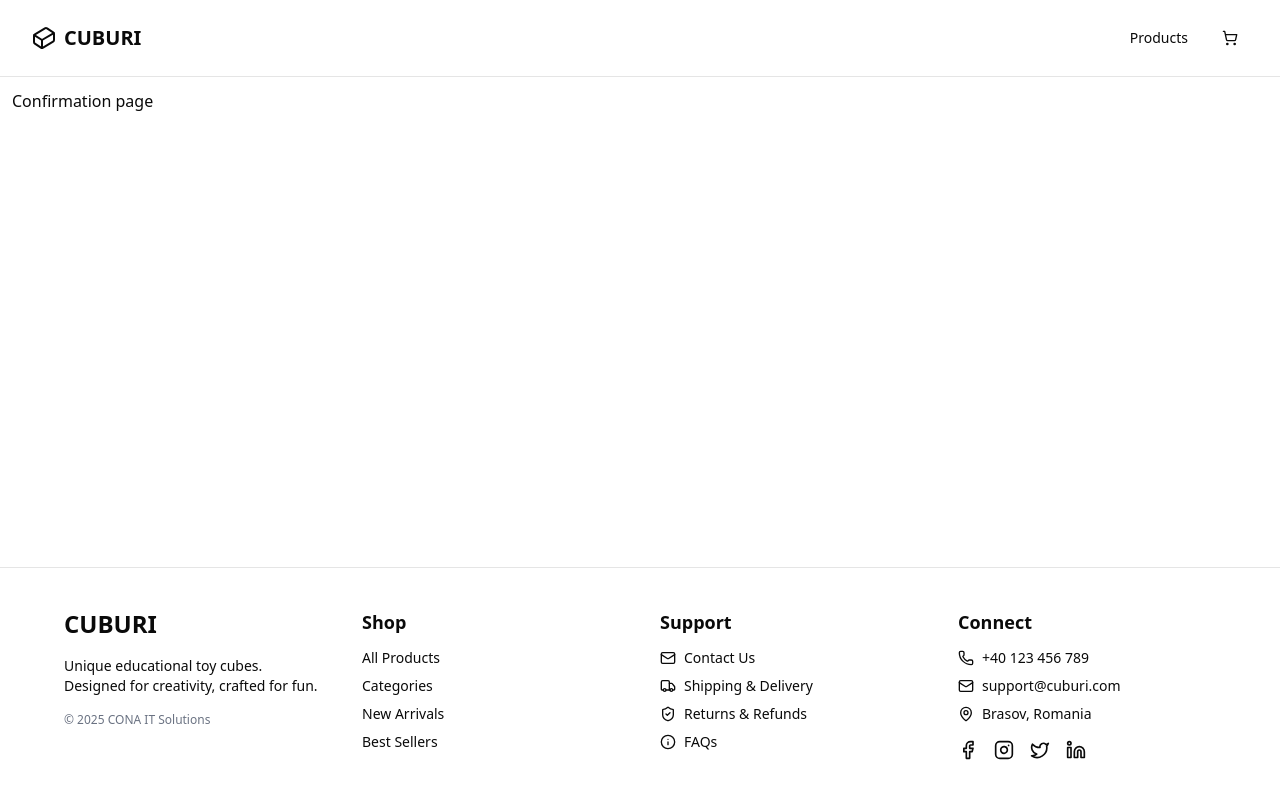
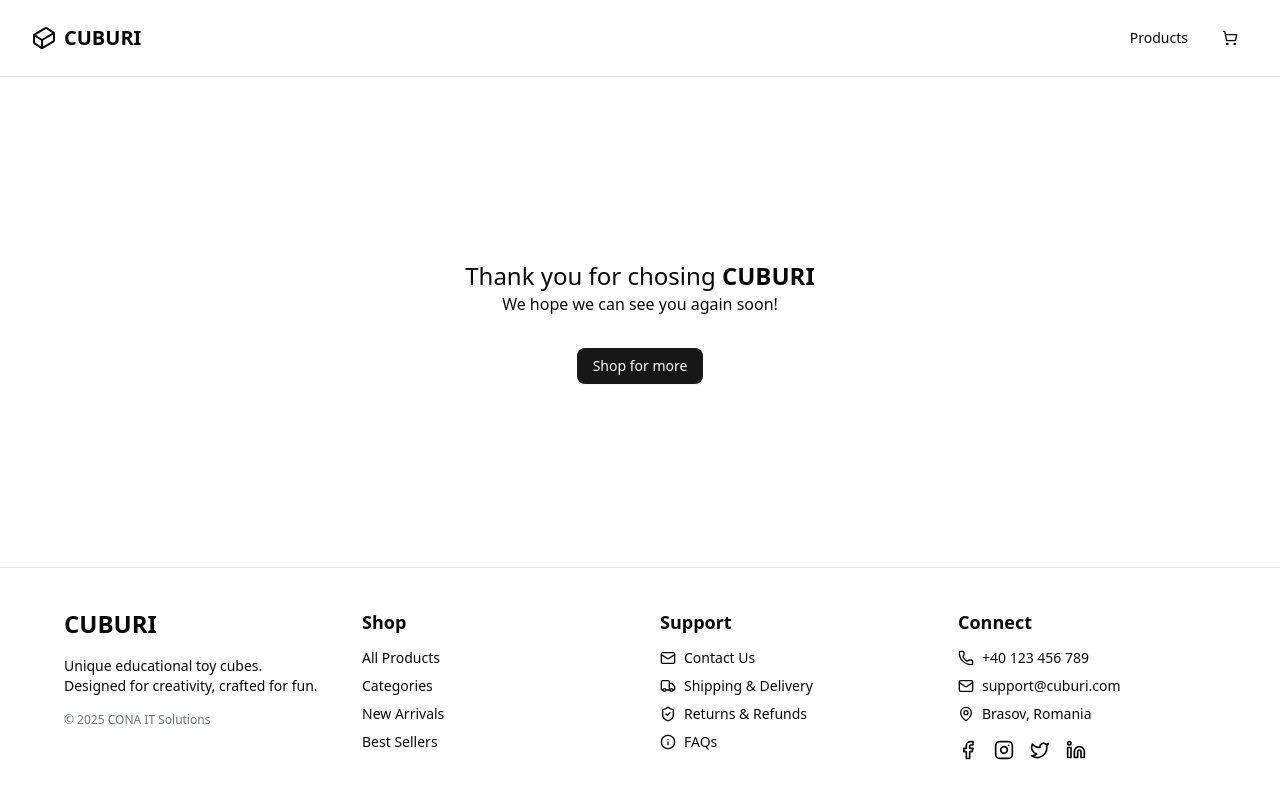
Before and after one commit to andrei-gavrila-siemens/code-the-future-2025, a Next.js app in the folder cona-it-solutions/web-app/: page /confirmation in a window 1280 px wide. Built offline with nearby package versions, Linux system fonts and the light colour scheme.

Commit message:
feat: add confirmation page

```diff
--- a/cona-it-solutions/web-app/src/app/confirmation/page.js
+++ b/cona-it-solutions/web-app/src/app/confirmation/page.js
@@ -1,7 +1,19 @@
+import { Button } from '@/components/ui/button'
+import Link from 'next/link'
 import React from 'react'
 
 export default function page() {
   return (
-    <div>Confirmation page</div>
+    <div className='flex-1 grid'>
+      <div className='place-content-center text-center'>
+        <p className='text-2xl'>Thank you for chosing <span className='font-bold'>CUBURI</span></p>
+        <p>We hope we can see you again soon!</p>
+        <Button className="mt-8" asChild>
+          <Link href="/">
+            Shop for more
+          </Link>
+        </Button>
+      </div>
+    </div>
   )
 }
--- a/cona-it-solutions/web-app/src/app/layout.js
+++ b/cona-it-solutions/web-app/src/app/layout.js
@@ -25,7 +25,7 @@ export default function RootLayout({ children }) {
         className={`${geistSans.variable} ${geistMono.variable} antialiased flex flex-col min-h-screen`}
       >
         <Header />
-        <main className="p-3 flex-grow flex-1">
+        <main className="p-3 flex-grow flex-1 flex">
           {children}
         </main>
         <Footer />
--- a/cona-it-solutions/web-app/src/components/CartSheet.jsx
+++ b/cona-it-solutions/web-app/src/components/CartSheet.jsx
@@ -51,7 +51,11 @@ export default function CartSheet() {
           </div>
           <p className='mb-8 text-xl'>Your order total is: <span className='font-bold'>30.00 lei</span></p>
           <SheetClose asChild>
-            <Button>Confirm order</Button>
+            <Button asChild>
+              <Link href="/confirmation">
+                Confirm order
+              </Link>
+            </Button>
           </SheetClose>
           <SheetClose asChild>
             <Button variant="secondary" className="ms-2" asChild>
```
